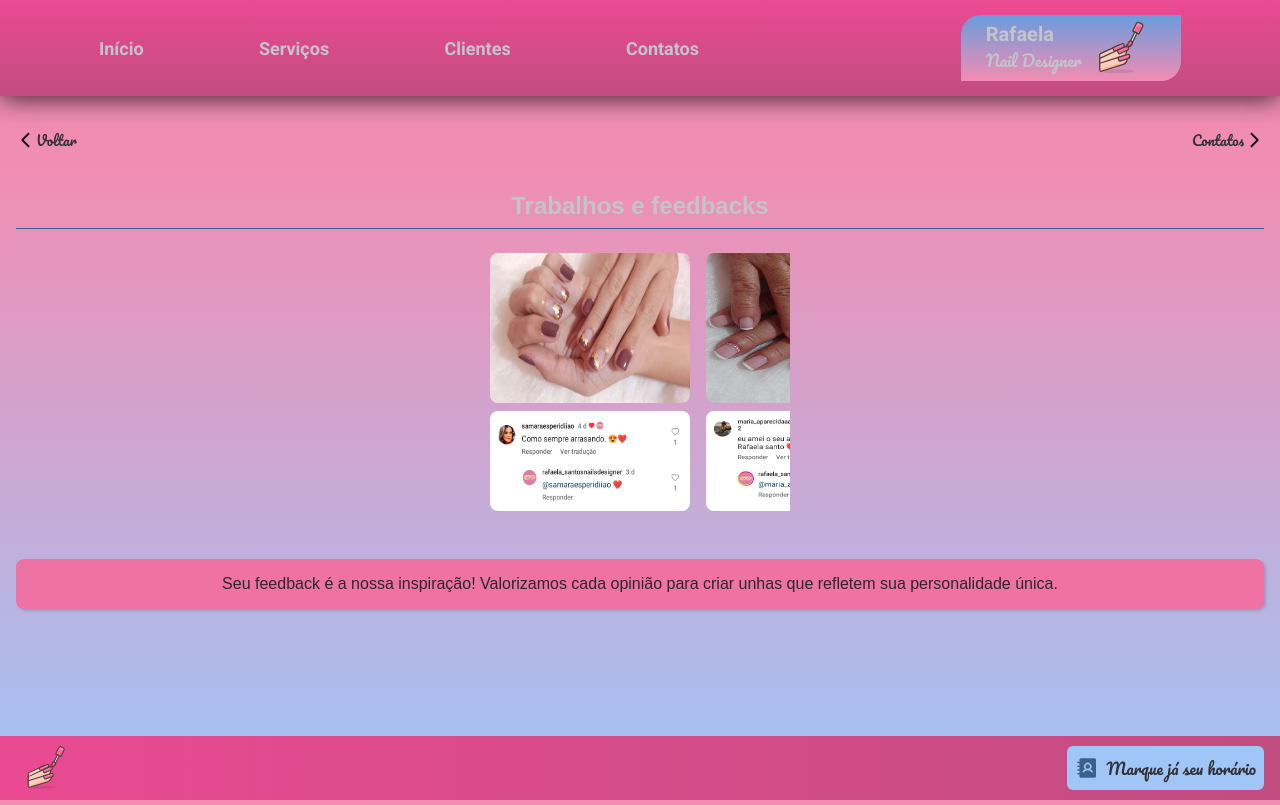
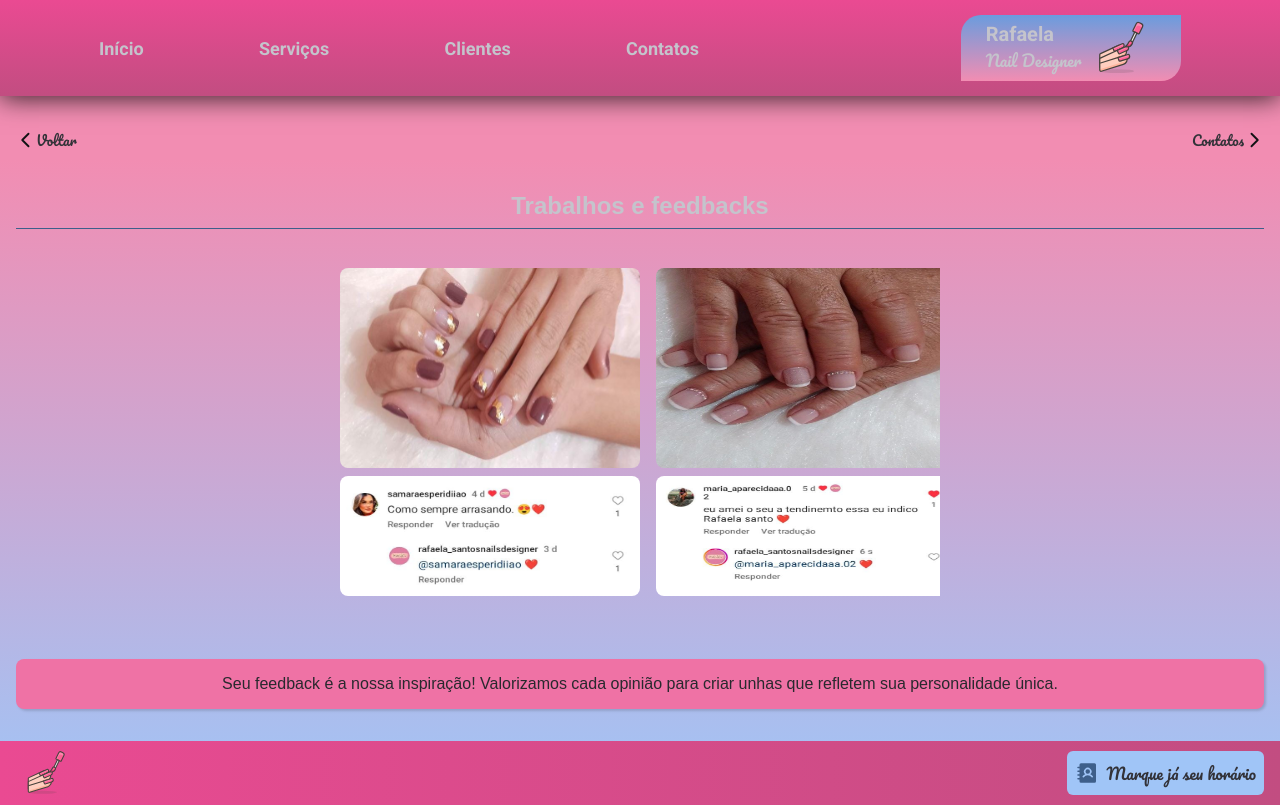
Before and after one commit to jmoura-dev/rafaela-nail-design, a Next.js app: page /clients in a window 1280 px wide. Built offline with nearby package versions, Linux system fonts and the light colour scheme.

Commit message:
refactor: refactor details

```diff
--- a/src/pages/clients.tsx
+++ b/src/pages/clients.tsx
@@ -2,6 +2,7 @@ import {
   ClientsContainer,
   NavigationContainer,
   MainMobile,
+  MainDesktop,
   SectionContainer,
 } from '@/styles/pages/clients'
 import { CaretLeft, CaretRight } from 'phosphor-react'
@@ -85,18 +86,18 @@ export default function Clients() {
           </MainMobile>
         </>
       ) : (
-        <MainMobile>
+        <MainDesktop>
           <SectionContainer>
             <Image
               src={imgService1}
-              width={200}
-              height={150}
+              width={300}
+              height={200}
               alt="imagem do serviço prestado"
             />
             <Image
               src={feedback1}
-              width={200}
-              height={100}
+              width={300}
+              height={120}
               alt="feedback do cliente"
             />
           </SectionContainer>
@@ -104,14 +105,14 @@ export default function Clients() {
           <SectionContainer>
             <Image
               src={imgService2}
-              width={200}
-              height={150}
+              width={300}
+              height={200}
               alt="imagem do serviço prestado"
             />
             <Image
               src={feedback2}
-              width={200}
-              height={100}
+              width={300}
+              height={120}
               alt="feedback do cliente"
             />
           </SectionContainer>
@@ -119,18 +120,18 @@ export default function Clients() {
           <SectionContainer>
             <Image
               src={imgService3}
-              width={200}
-              height={150}
+              width={300}
+              height={200}
               alt="imagem do serviço prestado"
             />
             <Image
               src={feedback3}
-              width={200}
-              height={100}
+              width={300}
+              height={120}
               alt="feedback do cliente"
             />
           </SectionContainer>
-        </MainMobile>
+        </MainDesktop>
       )}
       <footer>
         <p>
--- a/src/styles/pages/clients.ts
+++ b/src/styles/pages/clients.ts
@@ -81,6 +81,47 @@ export const MainMobile = styled('main', {
   margin: '0 auto',
   minHeight: 290,
 
+  '&::-webkit-scrollbar': {
+    backgroundColor: 'none',
+    width: '0.7rem',
+    height: '0.5rem',
+  },
+
+  '&::-webkit-scrollbar-thumb': {
+    backgroundColor: '$pink500',
+    borderRadius: '1rem',
+  },
+
+  '@media (min-width: 700px)': {
+    minHeight: 390,
+    maxWidth: 600,
+  },
+
+  img: {
+    borderRadius: 8,
+  },
+})
+
+export const MainDesktop = styled('main', {
+  display: 'flex',
+  gap: '1rem',
+  maxWidth: 600,
+  flexWrap: 'nowrap',
+  overflowX: 'auto',
+  margin: '0 auto',
+  minHeight: 390,
+
+  '&::-webkit-scrollbar': {
+    backgroundColor: 'none',
+    width: '0.7rem',
+    height: '0.5rem',
+  },
+
+  '&::-webkit-scrollbar-thumb': {
+    backgroundColor: '$pink500',
+    borderRadius: '1rem',
+  },
+
   img: {
     borderRadius: 8,
   },
```
